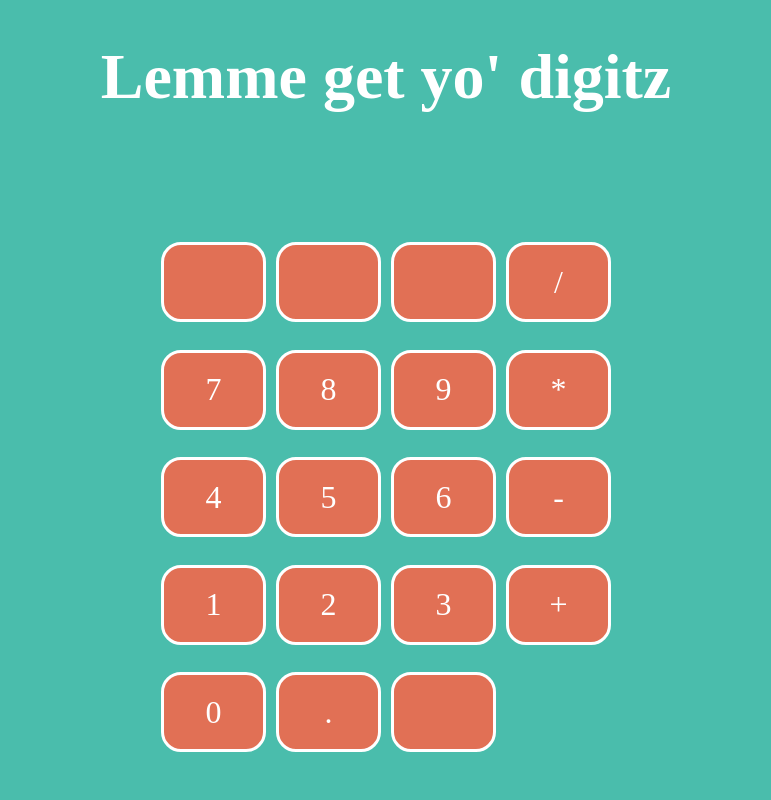
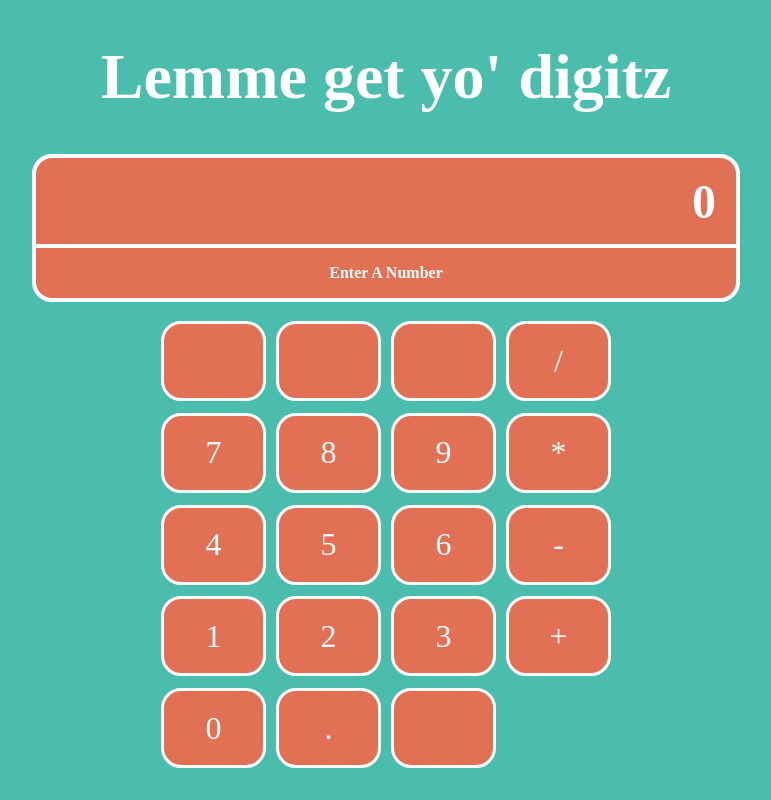
Before and after one commit to a-dri-an-S/React-Calculator, a React (Create React App) app: page / in a window 1280 px wide. Shown: the whole page, without its empty margins (254-1025 px from the left). Built offline with nearby package versions, Linux system fonts and the light colour scheme; some icons are missing.

Commit message:
created display component + added number state to NumberProvider

```diff
--- a/src/components/Calculator.js
+++ b/src/components/Calculator.js
@@ -12,7 +12,7 @@ const Calculator = () => {
         <CalculatorStyles>
             <div className="display">
                 <h1>Lemme get yo' digitz</h1>
-                {/* <Display /> */}
+                <Display />
             </div>
             <div className="number-pad">
                 <ClearButton />
--- a/src/components/Display.js
+++ b/src/components/Display.js
@@ -0,0 +1,16 @@
+import { useContext } from 'react';
+import { NumberContext } from './NumberProvider';
+import { DisplayStyles } from './styles/Styles';
+
+const Display = () => {
+    const { number } = useContext(NumberContext)
+
+    return (
+        <DisplayStyles>
+            <h2>{ number }</h2>
+            <p>Enter A Number</p>
+        </DisplayStyles>
+    );
+}
+
+export default Display;
--- a/src/components/NumberProvider.js
+++ b/src/components/NumberProvider.js
@@ -1,11 +1,21 @@
-import { createContext } from "react";
+import { createContext, useState } from "react";
 
 export const NumberContext = createContext();
 
 const NumberProvider = ({ children }) => {
-    const number = 0;
+    const [number, setNumber] = useState(0);
+
+    const handleSetDisplayValue = num => {
+        if (!number.includes('.') || num !== '.') {
+            setNumber(`${(number + num).replace(/^0+/, '')}`);
+        }
+    };
+
     return (
-        <NumberContext.Provider value={{ number }}>
+        <NumberContext.Provider value={{
+            number,
+            handleSetDisplayValue
+        }}>
             {children}
         </NumberContext.Provider>
     )
```
